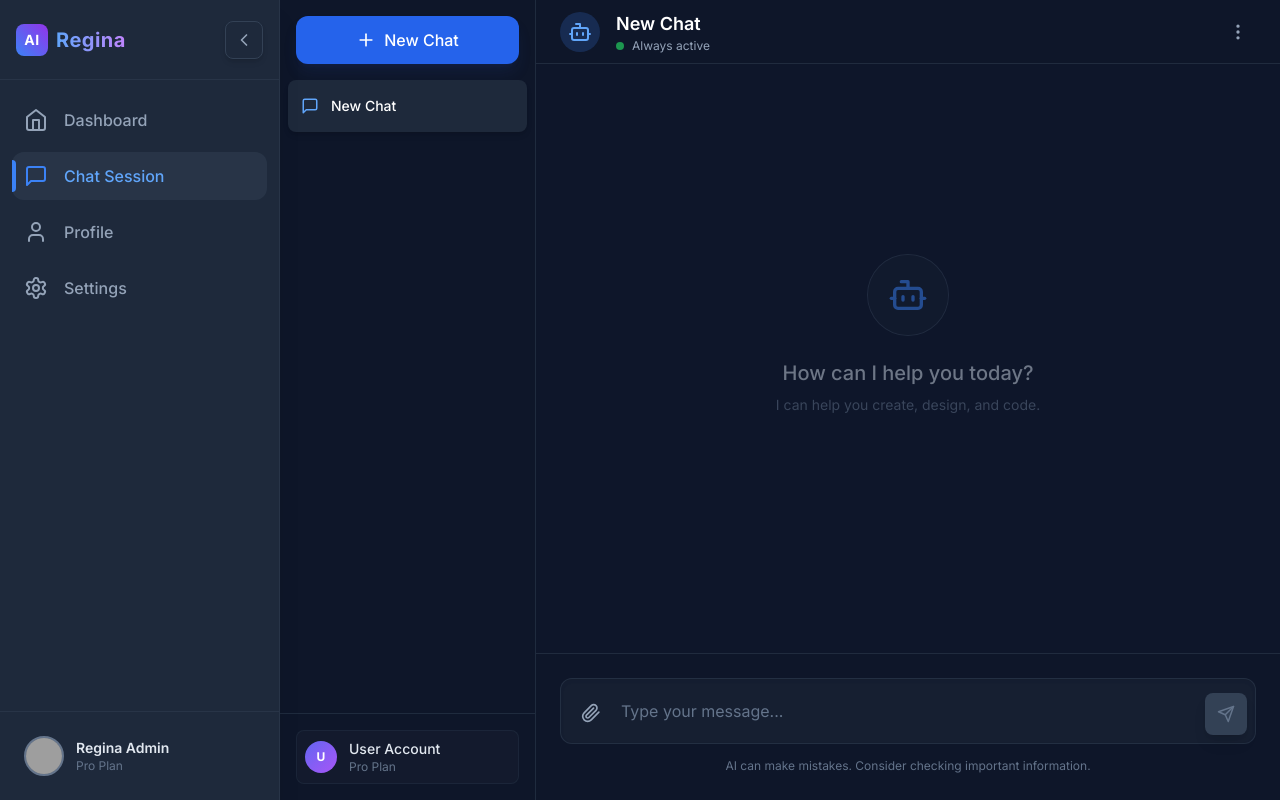
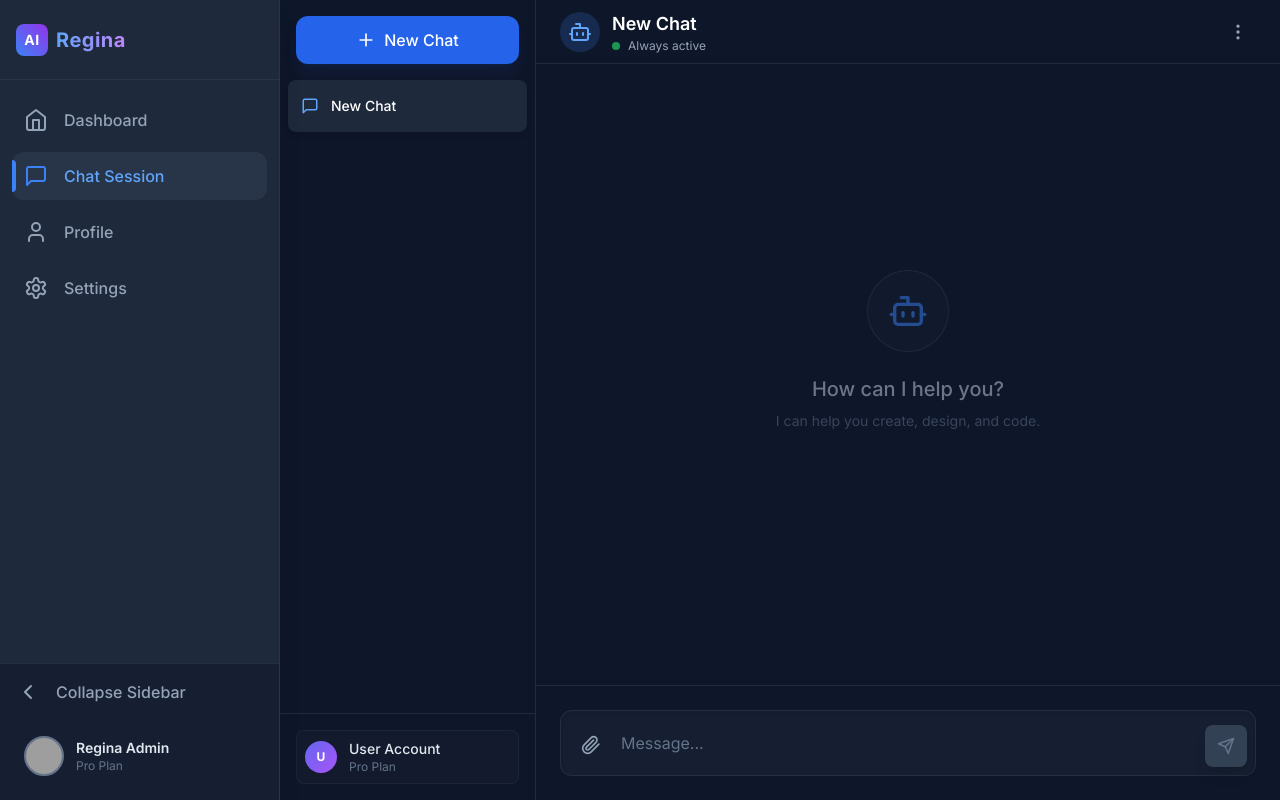
Before and after one commit to weilingpan/ai-native-project, a React (Vite) app: page /chat_session in a window 1280 px wide. Built offline with nearby package versions, Linux system fonts and the light colour scheme; grey boxes are pictures that could not be loaded.

Commit message:
feat: Implement a responsive sidebar with mobile-first interactions and add VS Code workspace settings.

```diff
--- a/src/components/ChatInterface.jsx
+++ b/src/components/ChatInterface.jsx
@@ -1,5 +1,5 @@
 import React, { useState, useRef, useEffect } from 'react';
-import { Send, Paperclip, MoreVertical, Bot, User, Plus, MessageSquare, Trash2, Eraser } from 'lucide-react';
+import { Send, Paperclip, MoreVertical, Bot, User, Plus, MessageSquare, Trash2, Eraser, ChevronLeft, Menu } from 'lucide-react';
 import { AnimatePresence, motion } from 'framer-motion';
 
 const ChatInterface = () => {
@@ -8,9 +8,22 @@ const ChatInterface = () => {
     ]);
     const [activeSessionId, setActiveSessionId] = useState(1);
     const [inputValue, setInputValue] = useState('');
+    const [isMobile, setIsMobile] = useState(window.innerWidth < 768);
+    const [mobileView, setMobileView] = useState('list'); // 'list' | 'chat'
     const messagesEndRef = useRef(null);
 
     const activeSession = sessions.find(s => s.id === activeSessionId) || sessions[0];
+
+    useEffect(() => {
+        const handleResize = () => {
+            setIsMobile(window.innerWidth < 768);
+            if (window.innerWidth >= 768) {
+                setMobileView('chat'); // Reset to default split view on desktop
+            }
+        };
+        window.addEventListener('resize', handleResize);
+        return () => window.removeEventListener('resize', handleResize);
+    }, []);
 
     const scrollToBottom = () => {
         messagesEndRef.current?.scrollIntoView({ behavior: "smooth" });
@@ -18,7 +31,7 @@ const ChatInterface = () => {
 
     useEffect(() => {
         scrollToBottom();
-    }, [activeSession?.messages]);
+    }, [activeSession?.messages, mobileView]);
 
     const handleCreateSession = () => {
         const newId = Date.now();
@@ -30,6 +43,16 @@ const ChatInterface = () => {
         };
         setSessions(prev => [newSession, ...prev]);
         setActiveSessionId(newId);
+        if (isMobile) {
+            setMobileView('chat');
+        }
+    };
+
+    const handleSessionSelect = (sessionId) => {
+        setActiveSessionId(sessionId);
+        if (isMobile) {
+            setMobileView('chat');
+        }
     };
 
     const handleClearSession = (e, sessionId) => {
@@ -111,10 +134,14 @@ const ChatInterface = () => {
         }
     };
 
+    // Render Logic
+    const showSessionList = !isMobile || (isMobile && mobileView === 'list');
+    const showChatArea = !isMobile || (isMobile && mobileView === 'chat');
+
     return (
-        <div className="flex h-full w-full bg-slate-900 text-text overflow-hidden">
-            {/* Sessions Sidebar */}
-            <div className="w-64 bg-slate-900/90 border-r border-slate-700/50 flex flex-col flex-shrink-0 backdrop-blur-xl">
+        <div className="flex h-full w-full bg-slate-900 text-text overflow-hidden relative">
+            {/* Sessions Sidebar / List View */}
+            <div className={`${showSessionList ? 'flex' : 'hidden'} ${isMobile ? 'w-full pt-16' : 'w-64'} bg-slate-900/90 border-r border-slate-700/50 flex flex-col flex-shrink-0 backdrop-blur-xl transition-all duration-300`}>
                 <div className="p-4">
                     <button
                         onClick={handleCreateSession}
@@ -123,13 +150,16 @@ const ChatInterface = () => {
                         <Plus size={20} className="group-hover:rotate-90 transition-transform duration-300" />
                         <span className="font-medium">New Chat</span>
                     </button>
+                    {isMobile && (
+                        <p className="text-center text-xs text-slate-500 mt-4">Select a chat to start messaging</p>
+                    )}
                 </div>
 
                 <div className="flex-1 overflow-y-auto px-2 space-y-1 custom-scrollbar">
                     {sessions.map(session => (
                         <div
                             key={session.id}
-                            onClick={() => setActiveSessionId(session.id)}
+                            onClick={() => handleSessionSelect(session.id)}
                             className={`group flex items-center justify-between p-3 rounded-lg cursor-pointer transition-all border border-transparent ${activeSessionId === session.id
                                 ? 'bg-slate-800 text-white border-slate-700/50 shadow-md'
                                 : 'text-slate-400 hover:bg-slate-800/50 hover:text-slate-200'
@@ -139,7 +169,7 @@ const ChatInterface = () => {
                                 <MessageSquare size={18} className={`shrink-0 ${activeSessionId === session.id ? 'text-blue-400' : 'text-slate-600'}`} />
                                 <span className="truncate text-sm font-medium">{session.title}</span>
                             </div>
-                            <div className="flex items-center gap-1 opacity-0 group-hover:opacity-100 transition-opacity">
+                            <div className="flex items-center gap-1 opacity-100 md:opacity-0 group-hover:opacity-100 transition-opacity">
                                 <button
                                     onClick={(e) => handleClearSession(e, session.id)}
                                     className="p-1.5 rounded-md hover:bg-yellow-500/10 hover:text-yellow-400 transition-colors"
@@ -174,18 +204,26 @@ const ChatInterface = () => {
             </div>
 
             {/* Main Chat Area */}
-            <div className="flex-1 flex flex-col h-full relative overflow-hidden bg-slate-900/50">
+            <div className={`${showChatArea ? 'flex' : 'hidden'} flex-1 flex flex-col h-full relative overflow-hidden bg-slate-900/50`}>
                 {/* Chat Header */}
-                <div className="h-16 border-b border-slate-700/50 flex items-center justify-between px-6 bg-slate-900/80 backdrop-blur-md sticky top-0 z-10">
-                    <div className="flex items-center gap-4">
-                        <div className="w-10 h-10 rounded-full bg-blue-500/20 flex items-center justify-center text-blue-400">
+                <div className={`h-16 border-b border-slate-700/50 flex items-center justify-between px-4 md:px-6 bg-slate-900/80 backdrop-blur-md sticky top-0 z-10 ${isMobile ? 'pl-4' : ''}`}>
+                    <div className="flex items-center gap-3">
+                        {isMobile && (
+                            <button
+                                onClick={() => setMobileView('list')}
+                                className="mr-2 p-1 hover:bg-slate-800 rounded-lg text-slate-400"
+                            >
+                                <ChevronLeft size={24} />
+                            </button>
+                        )}
+                        <div className="w-10 h-10 rounded-full bg-blue-500/20 flex items-center justify-center text-blue-400 shrink-0">
                             <Bot size={24} />
                         </div>
-                        <div>
-                            <h2 className="text-lg font-semibold text-white">{activeSession?.title}</h2>
+                        <div className="min-w-0">
+                            <h2 className="text-lg font-semibold text-white truncate max-w-[150px] md:max-w-md">{activeSession?.title}</h2>
                             <div className="flex items-center gap-2">
-                                <span className="w-2 h-2 rounded-full bg-green-500 animate-pulse"></span>
-                                <span className="text-xs text-slate-400">Always active</span>
+                                <span className="w-2 h-2 rounded-full bg-green-500 animate-pulse shrink-0"></span>
+                                <span className="text-xs text-slate-400 whitespace-nowrap">Always active</span>
                             </div>
                         </div>
                     </div>
@@ -195,13 +233,13 @@ const ChatInterface = () => {
                 </div>
 
                 {/* Messages Area */}
-                <div className="flex-1 overflow-y-auto p-6 space-y-6">
+                <div className="flex-1 overflow-y-auto p-4 md:p-6 space-y-6">
                     {activeSession?.messages.length === 0 ? (
                         <div className="h-full flex flex-col items-center justify-center text-slate-500 opacity-50">
                             <div className="w-20 h-20 bg-slate-800/50 rounded-full flex items-center justify-center mb-6 ring-1 ring-slate-700">
                                 <Bot size={40} className="text-blue-500" />
                             </div>
-                            <h3 className="text-xl font-medium text-slate-300 mb-2">How can I help you today?</h3>
+                            <h3 className="text-xl font-medium text-slate-300 mb-2">How can I help you?</h3>
                             <p className="text-sm text-slate-500">I can help you create, design, and code.</p>
                         </div>
                     ) : (
@@ -219,12 +257,12 @@ const ChatInterface = () => {
                                         }`}>
                                         {message.sender === 'user' ? <User size={18} /> : <Bot size={18} />}
                                     </div>
-                                    <div className={`space-y-2 max-w-[80%]`}>
-                                        <div className={`p-4 rounded-2xl shadow-md ${message.sender === 'user'
+                                    <div className={`space-y-2 max-w-[80%] md:max-w-[80%]`}>
+                                        <div className={`p-3 md:p-4 rounded-2xl shadow-md text-sm md:text-base ${message.sender === 'user'
                                             ? 'bg-gradient-to-br from-blue-600 to-purple-600 text-white rounded-tr-none'
                                             : 'bg-slate-800/50 text-slate-200 border border-slate-700/50 rounded-tl-none'
                                             }`}>
-                                            <p className="whitespace-pre-wrap">{message.text}</p>
+                                            <p className="whitespace-pre-wrap break-words">{message.text}</p>
                                         </div>
                                         <span className={`text-xs text-slate-500 px-1 block ${message.sender === 'user' ? 'text-right' : ''}`}>
                                             {message.timestamp}
@@ -238,33 +276,30 @@ const ChatInterface = () => {
                 </div>
 
                 {/* Input Area */}
-                <div className="p-6 bg-slate-900/80 backdrop-blur-md border-t border-slate-700/50">
+                <div className="p-4 md:p-6 bg-slate-900/80 backdrop-blur-md border-t border-slate-700/50">
                     <div className="max-w-4xl mx-auto relative group">
                         <div className="absolute inset-0 bg-gradient-to-r from-blue-500/20 to-purple-500/20 rounded-xl blur transition-opacity opacity-0 group-hover:opacity-100 duration-500"></div>
                         <div className="relative flex items-end gap-2 bg-slate-800/50 border border-slate-700/50 rounded-xl p-2 shadow-inner focus-within:ring-2 focus-within:ring-blue-500/50 focus-within:border-blue-500/50 transition-all">
-                            <button className="p-3 text-slate-400 hover:text-white hover:bg-slate-700 rounded-lg transition-colors">
+                            <button className="p-2 md:p-3 text-slate-400 hover:text-white hover:bg-slate-700 rounded-lg transition-colors">
                                 <Paperclip size={20} />
                             </button>
                             <textarea
                                 value={inputValue}
                                 onChange={(e) => setInputValue(e.target.value)}
                                 onKeyDown={handleKeyDown}
-                                placeholder="Type your message..."
-                                className="flex-1 bg-transparent border-none focus:ring-0 text-slate-200 placeholder-slate-500 resize-none h-12 py-3 max-h-32 focus:outline-none"
+                                placeholder="Message..."
+                                className="flex-1 bg-transparent border-none focus:ring-0 text-slate-200 placeholder-slate-500 resize-none h-10 md:h-12 py-2 md:py-3 max-h-32 focus:outline-none"
                             />
                             <button
                                 onClick={handleSendMessage}
                                 disabled={!inputValue.trim()}
-                                className={`p-3 rounded-lg shadow-lg transition-all ${inputValue.trim()
+                                className={`p-2 md:p-3 rounded-lg shadow-lg transition-all ${inputValue.trim()
                                     ? 'bg-blue-600 hover:bg-blue-500 text-white hover:shadow-blue-500/25'
                                     : 'bg-slate-700 text-slate-500 cursor-not-allowed'
                                     }`}
                             >
                                 <Send size={18} />
                             </button>
-                        </div>
-                        <div className="text-center mt-2">
-                            <span className="text-xs text-slate-500">AI can make mistakes. Consider checking important information.</span>
                         </div>
                     </div>
                 </div>
--- a/src/components/Sidebar.jsx
+++ b/src/components/Sidebar.jsx
@@ -1,4 +1,4 @@
-import React, { useState } from 'react';
+import React, { useState, useEffect } from 'react';
 import { motion, AnimatePresence } from 'framer-motion';
 import {
     MessageSquare,
@@ -7,14 +7,31 @@ import {
     Settings,
     Home,
     User,
+    X
 } from 'lucide-react';
 import classNames from 'classnames';
 import { useNavigate, useLocation } from 'react-router-dom';
 
 const Sidebar = () => {
-    const [isOpen, setIsOpen] = useState(true);
+    const [isMobile, setIsMobile] = useState(window.innerWidth < 768);
+    const [isOpen, setIsOpen] = useState(!isMobile); // Default closed on mobile, open on desktop
     const navigate = useNavigate();
     const location = useLocation();
+
+    useEffect(() => {
+        const handleResize = () => {
+            const mobile = window.innerWidth < 768;
+            setIsMobile(mobile);
+            if (mobile && isOpen) {
+                setIsOpen(false); // Auto-close when switching to mobile
+            } else if (!mobile && !isOpen) {
+                setIsOpen(true); // Auto-open when switching to desktop (optional, depends on UX preference)
+            }
+        };
+
+        window.addEventListener('resize', handleResize);
+        return () => window.removeEventListener('resize', handleResize);
+    }, []);
 
     const navItems = [
         { id: 'home', icon: Home, label: 'Dashboard', path: '/' },
@@ -37,47 +54,90 @@ const Sidebar = () => {
 
     const handleNavigation = (path) => {
         navigate(path);
+        if (isMobile) setIsOpen(false); // Close sidebar on mobile navigation
     };
 
+    // Sidebar Width Logic
+    const sidebarWidth = isOpen ? 280 : (isMobile ? 0 : 80);
+
     return (
+        <>
+            {/* Mobile Backdrop */}
+            <AnimatePresence>
+                {isMobile && isOpen && (
                     <motion.div
-            initial={{ width: isOpen ? 280 : 80 }}
-            animate={{ width: isOpen ? 280 : 80 }}
-            transition={{ duration: 0.3, ease: "easeInOut" }}
-            className="h-screen bg-sidebar border-r border-slate-700/50 flex flex-col relative shrink-0 shadow-xl z-20"
-        >
-            {/* Header */}
-            <div className="p-4 flex items-center justify-between h-20 border-b border-slate-700/50">
-                <AnimatePresence>
-                    {isOpen && (
-                        <motion.div
-                            initial={{ opacity: 0, x: -20 }}
-                            animate={{ opacity: 1, x: 0 }}
-                            exit={{ opacity: 0, x: -20 }}
-                            className="font-bold text-xl text-white tracking-wide flex items-center gap-2"
-                        >
-                            <div className="w-8 h-8 rounded-lg bg-gradient-to-tr from-blue-500 to-purple-600 flex items-center justify-center">
-                                <span className="text-sm">AI</span>
-                            </div>
-                            <span className="bg-clip-text text-transparent bg-gradient-to-r from-blue-400 to-purple-400">
-                                Regina
-                            </span>
-                        </motion.div>
+                        initial={{ opacity: 0 }}
+                        animate={{ opacity: 1 }}
+                        exit={{ opacity: 0 }}
+                        onClick={() => setIsOpen(false)}
+                        className="fixed inset-0 bg-black/50 z-30 backdrop-blur-sm"
+                    />
                 )}
             </AnimatePresence>
 
+            {/* Mobile Toggle Button (Visible when sidebar is closed on mobile) */}
+            {isMobile && !isOpen && (
                 <button
                     onClick={toggleSidebar}
-                    className="p-2 rounded-lg hover:bg-slate-700/50 text-slate-400 hover:text-white transition-colors absolute right-[-12px] top-8 bg-sidebar border border-slate-700 shadow-md transform translate-x-1/2 md:translate-x-0 md:static"
+                    className="fixed top-4 left-4 p-2 rounded-lg bg-slate-800 text-white shadow-lg z-30 border border-slate-700 md:hidden"
                 >
-                    {isOpen ? <ChevronLeft size={20} /> : <Menu size={20} />}
+                    <Menu size={24} />
                 </button>
+            )}
+
+            <motion.div
+                initial={{ width: sidebarWidth }}
+                animate={{ width: sidebarWidth }}
+                transition={{ duration: 0.3, ease: "easeInOut" }}
+                className={classNames(
+                    "h-screen bg-sidebar border-r border-slate-700/50 flex flex-col shrink-0 shadow-xl z-40 overflow-hidden",
+                    {
+                        'fixed left-0 top-0': isMobile, // Fixed on mobile
+                        'relative': !isMobile,          // Relative (flex item) on desktop
+                        'border-none': isMobile && !isOpen // Remove border when hidden on mobile
+                    }
+                )}
+            >
+                <div className={classNames(
+                    "h-20 border-b border-slate-700/50 overflow-hidden flex items-center transition-all",
+                    {
+                        'p-4 justify-between': isOpen || isMobile,
+                        'justify-center': !isOpen && !isMobile
+                    }
+                )}>
+                    <motion.div
+                        className="font-bold text-xl text-white tracking-wide flex items-center gap-2"
+                    >
+                        <div className="w-8 h-8 rounded-lg bg-gradient-to-tr from-blue-500 to-purple-600 flex items-center justify-center shrink-0">
+                            <span className="text-sm">AI</span>
+                        </div>
+                        <AnimatePresence>
+                            {isOpen && (
+                                <motion.span
+                                    initial={{ opacity: 0, width: 0 }}
+                                    animate={{ opacity: 1, width: "auto" }}
+                                    exit={{ opacity: 0, width: 0 }}
+                                    className="bg-clip-text text-transparent bg-gradient-to-r from-blue-400 to-purple-400 whitespace-nowrap overflow-hidden"
+                                >
+                                    Regina
+                                </motion.span>
+                            )}
+                        </AnimatePresence>
+                    </motion.div>
+
+                    {/* Mobile Close Button (only visible on mobile) */}
+                    {isMobile && isOpen && (
+                        <button
+                            onClick={toggleSidebar}
+                            className="p-1 rounded-md text-slate-400 hover:text-white"
+                        >
+                            <ChevronLeft size={24} />
+                        </button>
+                    )}
                 </div>
 
-
-
                 {/* Navigation */}
-            <nav className="flex-1 px-3 py-4 space-y-2 overflow-y-auto">
+                <nav className="flex-1 px-3 py-4 space-y-2 overflow-y-auto overflow-x-hidden">
                     {navItems.map((item) => (
                         <div
                             key={item.id}
@@ -87,14 +147,14 @@ const Sidebar = () => {
                                 {
                                     'bg-slate-700/50 text-blue-400': activeItem === item.id,
                                     'text-slate-400 hover:bg-slate-800/50 hover:text-slate-200': activeItem !== item.id,
-                                'justify-center': !isOpen
+                                    'justify-center': !isOpen && !isMobile
                                 }
                             )}
                         >
                             <item.icon
                                 size={24}
                                 className={classNames(
-                                "transition-colors",
+                                    "transition-colors shrink-0",
                                     { 'text-blue-500': activeItem === item.id }
                                 )}
                             />
@@ -105,21 +165,21 @@ const Sidebar = () => {
                                         initial={{ opacity: 0, width: 0 }}
                                         animate={{ opacity: 1, width: "auto" }}
                                         exit={{ opacity: 0, width: 0 }}
-                                    className="font-medium whitespace-nowrap"
+                                        className="font-medium whitespace-nowrap overflow-hidden"
                                     >
                                         {item.label}
                                     </motion.span>
                                 )}
                             </AnimatePresence>
 
-                        {/* Tooltip for collapsed state */}
-                        {!isOpen && (
+                            {/* Tooltip for collapsed desktop state */}
+                            {!isOpen && !isMobile && (
                                 <div className="absolute left-full ml-4 px-2 py-1 bg-slate-800 text-white text-sm rounded-md opacity-0 group-hover:opacity-100 transition-opacity pointer-events-none whitespace-nowrap shadow-xl border border-slate-700 z-50">
                                     {item.label}
                                 </div>
                             )}
 
-                        {/* Active Indicator Strip */}
+                            {/* Active Indicator */}
                             {activeItem === item.id && (
                                 <motion.div
                                     layoutId="activeIndicator"
@@ -131,16 +191,48 @@ const Sidebar = () => {
                     ))}
                 </nav>
 
-            {/* User Section (Bottom) */}
-            <div className="p-4 border-t border-slate-700/50">
+                {/* Bottom Toggle & User Section */}
+                <div className="border-t border-slate-700/50 bg-slate-900/50">
+                    {/* Desktop Toggle (Bottom) */}
+                    {!isMobile && (
+                        <button
+                            onClick={toggleSidebar}
+                            className={classNames(
+                                "w-full p-4 flex items-center gap-4 text-slate-400 hover:bg-slate-800/50 hover:text-white transition-colors",
+                                { 'justify-center': !isOpen }
+                            )}
+                        >
+                            <div className={classNames("shrink-0 transition-transform duration-300", { "rotate-180": !isOpen })}>
+                                <ChevronLeft size={24} />
+                            </div>
+                            <AnimatePresence>
+                                {isOpen && (
+                                    <motion.span
+                                        initial={{ opacity: 0, width: 0 }}
+                                        animate={{ opacity: 1, width: "auto" }}
+                                        exit={{ opacity: 0, width: 0 }}
+                                        className="font-medium whitespace-nowrap overflow-hidden"
+                                    >
+                                        Collapse Sidebar
+                                    </motion.span>
+                                )}
+                            </AnimatePresence>
+                        </button>
+                    )}
+
+                    {/* User Profile */}
+                    <div className={classNames(
+                        "transition-all duration-300",
+                        { 'p-4 pt-2': isOpen || isMobile, 'p-2': !isOpen && !isMobile }
+                    )}>
                         <div className={classNames(
                             "flex items-center gap-3 p-2 rounded-xl hover:bg-slate-800/50 transition-colors cursor-pointer",
-                    { 'justify-center': !isOpen }
+                            { 'justify-center': !isOpen && !isMobile }
                         )}>
                             <img
                                 src="https://api.dicebear.com/7.x/avataaars/svg?seed=Felix"
                                 alt="User"
-                        className="w-10 h-10 rounded-full bg-slate-600 border-2 border-slate-500"
+                                className="w-10 h-10 rounded-full bg-slate-600 border-2 border-slate-500 shrink-0"
                             />
                             {isOpen && (
                                 <div className="flex flex-col overflow-hidden">
@@ -150,7 +242,9 @@ const Sidebar = () => {
                             )}
                         </div>
                     </div>
+                </div>
             </motion.div>
+        </>
     );
 };
 
```
Lines whose indentation alone changed are shown as unchanged.
